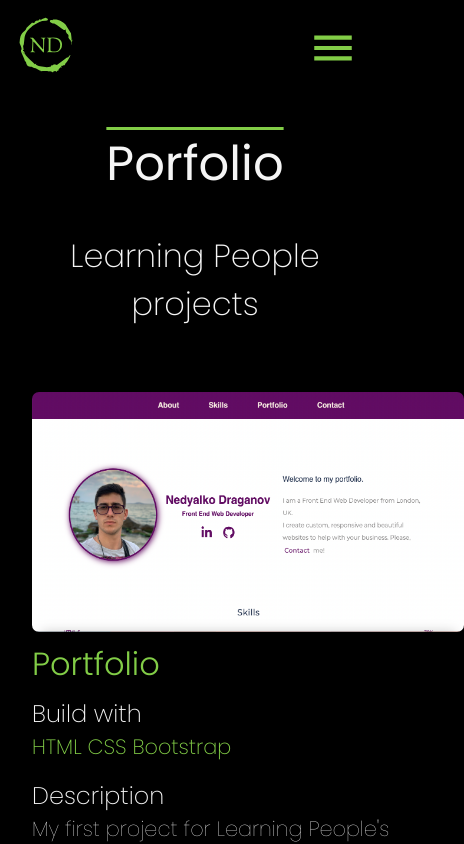
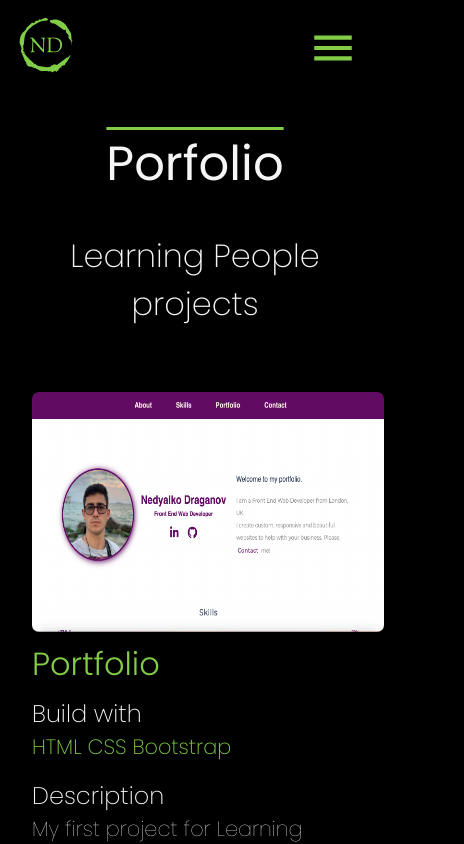
Before and after one commit to NDraganov/nedyalko-draganov, a Next.js app: page /portfolio in a window 390 px wide. Shown: the top 844 px of the page, 464 px wide, since content can reach past the window. Built offline with nearby package versions, Linux system fonts and the light colour scheme.

Commit message:
Adjust media query for project item

```diff
--- a/components/portfolio-page/project-item.module.css
+++ b/components/portfolio-page/project-item.module.css
@@ -84,7 +84,7 @@
     gap: 1rem;
   }
   .project img {
-    width: 27rem;
+    width: 22rem;
     height: 15rem;
   }
 }
```
